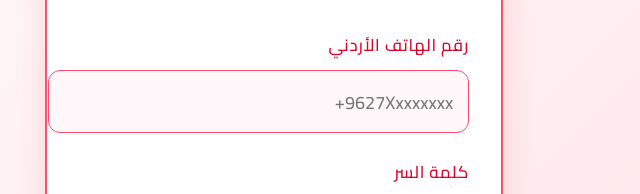
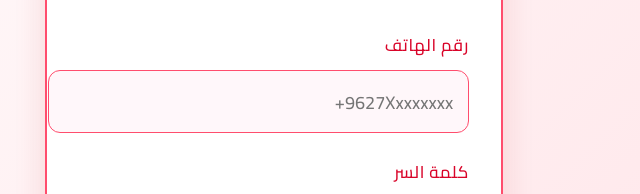
Before and after one commit to musbahaltell1/Qawn, a plain HTML site: page index.html in a window 1280 px wide. Shown: the part 340-534 px from the top of the page, 366-1006 px from the left. Drawn offline with Linux system fonts and the light colour scheme.

Commit message:
Update index.html

```diff
--- a/index.html
+++ b/index.html
@@ -199,7 +199,7 @@
     <h2>تسجيل الدخول إلى محفظة Qawn</h2>
     <form id="login-form" autocomplete="off">
       <div class="field-group">
-        <label for="phone">رقم الهاتف الأردني</label>
+        <label for="phone">رقم الهاتف </label>
         <input id="phone" type="tel" inputmode="tel"
           required placeholder="+9627Xxxxxxxx"
           pattern="^\+962(7|77|78|79|079|078|077)[0-9]{7}$"
```
